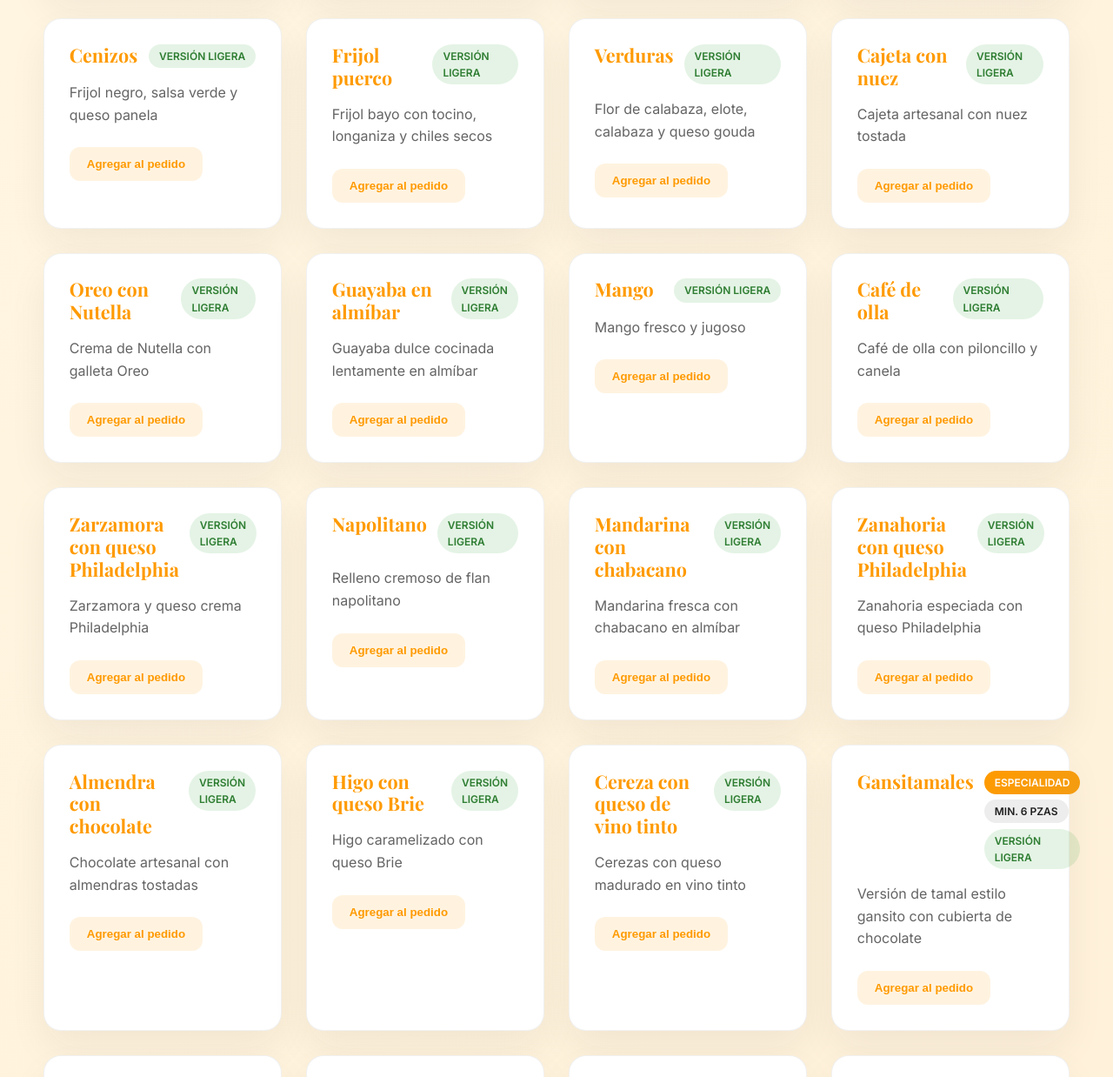
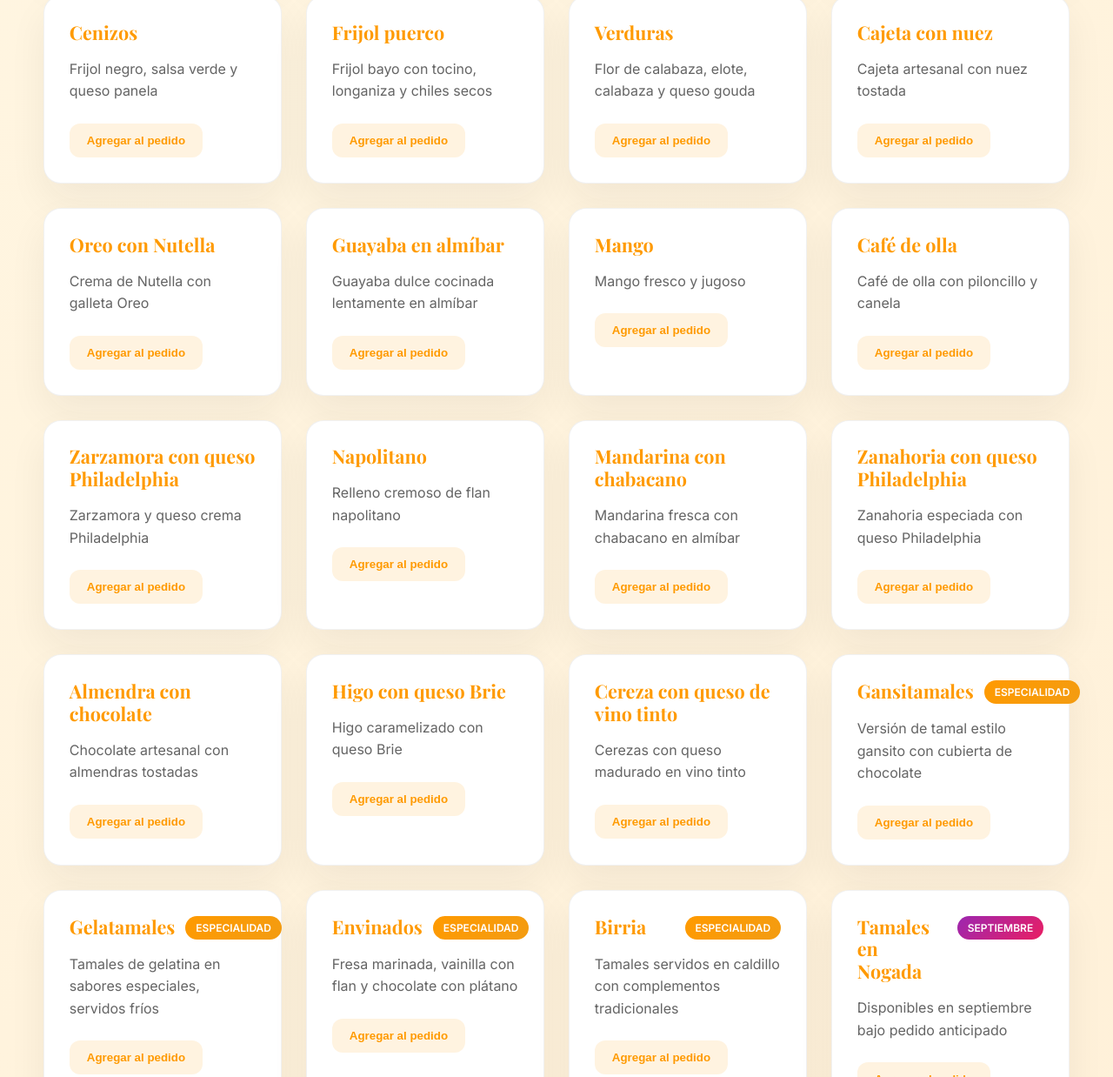
Before and after one commit to NFTSkull/tamales, a website built with Vite: page index.html in a window 1280 px wide. Shown: the part 2046-3284 px from the top of the page at 87% size. Built offline with nearby package versions, Linux system fonts and the light colour scheme.

Commit message:
fix(productos): quitar badges de version ligera

```diff
--- a/src/components/app.js
+++ b/src/components/app.js
@@ -112,14 +112,6 @@ function renderBadges(producto) {
 
   if (producto.temporada) {
     badges.push({ label: producto.temporada, modifier: 'seasonal' });
-  }
-
-  if (producto.pedidoMinimo) {
-    badges.push({ label: `Min. ${producto.pedidoMinimo} pzas`, modifier: 'min' });
-  }
-
-  if (producto.ligeroDisponible) {
-    badges.push({ label: 'Versión ligera', modifier: 'light' });
   }
 
   if (!badges.length) {
--- a/src/styles/main.scss
+++ b/src/styles/main.scss
@@ -516,16 +516,6 @@ img {
       background: linear-gradient(135deg, #9C27B0 0%, #E91E63 100%);
       color: $white;
     }
-
-    &--light {
-      background: rgba(76, 175, 80, 0.15);
-      color: #2E7D32;
-    }
-
-    &--min {
-      background: rgba(31, 31, 31, 0.08);
-      color: $dark-text;
-    }
   }
 
   &__description {
```
